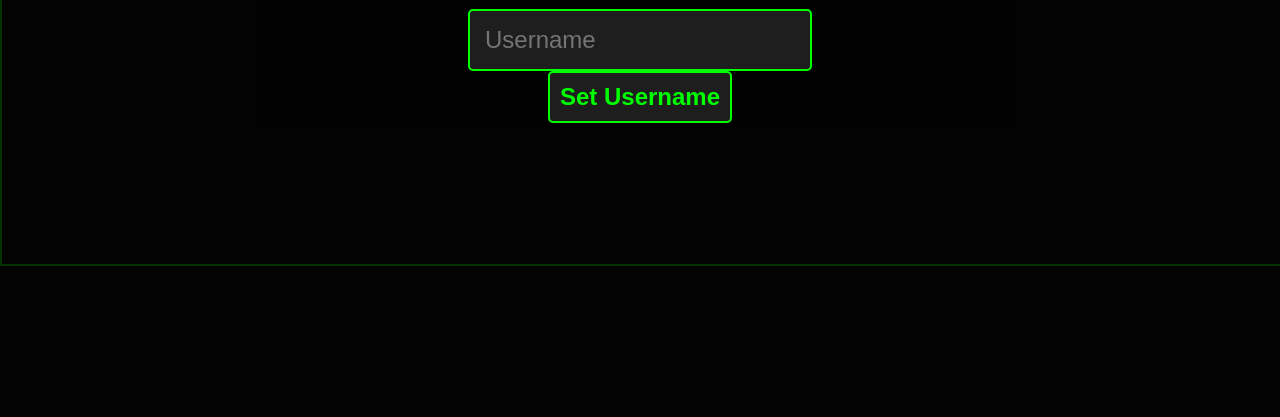
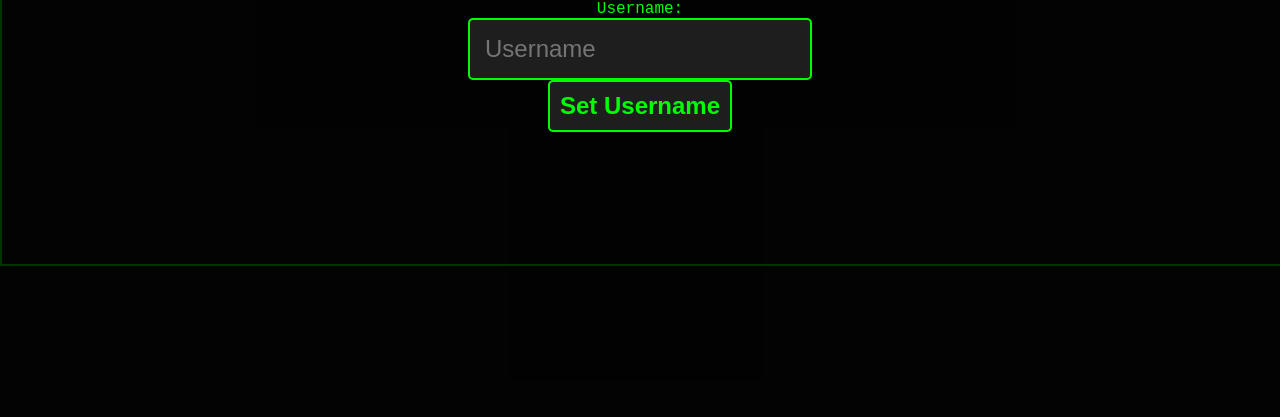
Before and after one commit to Frankwesseling132/index, a plain HTML site: page index.html in a window 1280 px wide. Shown: the part 383-800 px from the top of the page. Drawn offline with Linux system fonts and the light colour scheme; no server answers.

Commit message:
Update index.html

```diff
--- a/index.html
+++ b/index.html
@@ -9,19 +9,17 @@
 <body>
     <h1>Live Tracking App</h1>
     <div id="welcomeMessage"></div>
-
-    <!-- Overlay for entering the username -->
     <div class="overlay" id="usernameOverlay">
         <h2>Please enter your name:</h2>
 
-        <!-- Input field for username without a label -->
-        <input type="text" id="usernameField" name="username" placeholder="Username">
-
+        <!-- Adding a label with a correct 'for' attribute -->
+        <label for="usernameField">Username:</label>
+        <input type="text" id="usernameField" placeholder="Username">
         <button id="setUsernameButton">Set Username</button>
     </div>
 
     <button id="gpsToggle" style="display: none;">Enable GPS</button>
-    <div id="map" style="height: 70vh;"></div>
+    <div id="map"></div>
     <div class="user-list" id="userList"></div>
 
     <script type="module" src="main.js"></script>
```
